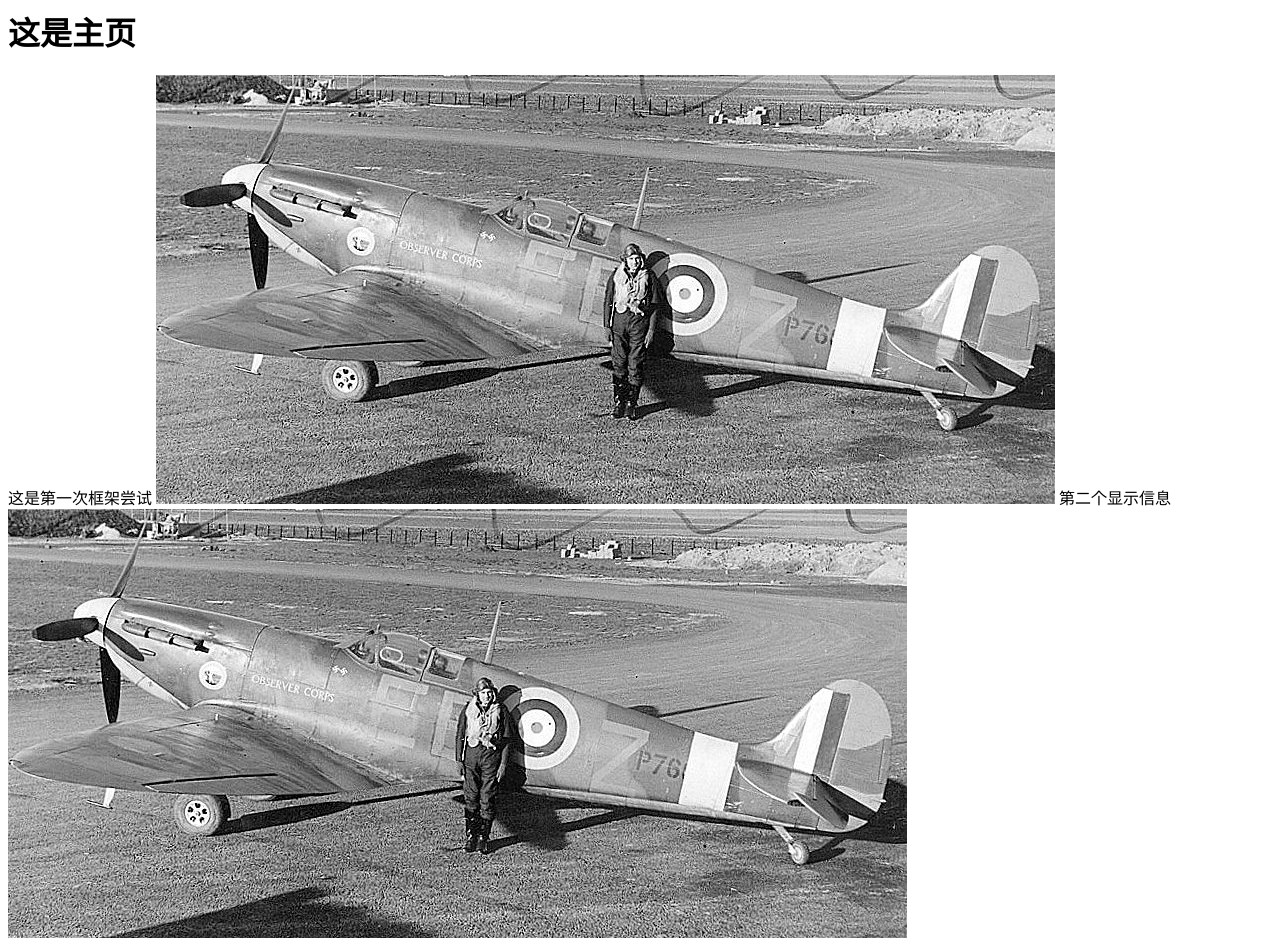
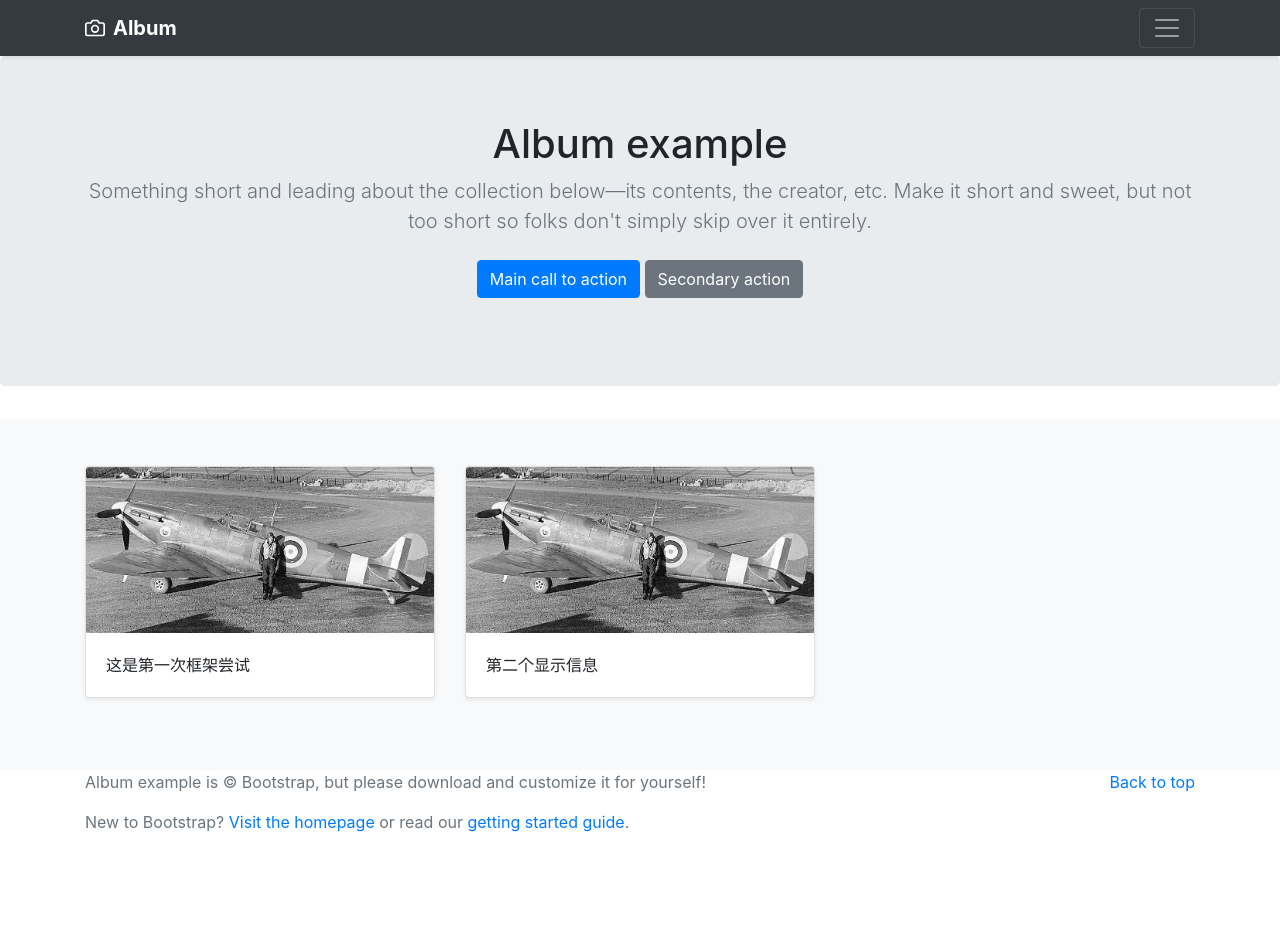
Before and after one commit to dorikoirony/mydjango-mod, a Django app: page / in a window 1280 px wide. After the commit the page ends 832 px from the top, so only its background shows below. Run offline with Django 3.2, Linux system fonts and the light colour scheme; data comes from the database, SQL or seed files in the repository; some libraries are stand-ins or nearby versions.

Commit message:
使用web模板bootstrap

```diff
--- a/templates/home.html
+++ b/templates/home.html
@@ -1,6 +1,115 @@
-<h1>这是主页</h1>
+<!-- <h1>这是主页</h1>
 
 {% for gallery in gallerys.all %}
 {{gallery.description}}
 <img src="{{gallery.image.url}} " alt="">
-{% endfor %}
+{% endfor %} -->
+
+
+
+
+<!doctype html>
+<html lang="en">
+  <head>
+    <meta charset="utf-8">
+    <meta name="viewport" content="width=device-width, initial-scale=1, shrink-to-fit=no">
+    <meta name="description" content="">
+    <meta name="author" content="">
+    <link rel="icon" href="../../../../favicon.ico">
+
+    <title>Album example for Bootstrap</title>
+
+    <link rel="canonical" href="https://getbootstrap.com/docs/4.1/examples/album/">
+
+    <!-- Bootstrap core CSS -->
+    <link rel="stylesheet" href="https://stackpath.bootstrapcdn.com/bootstrap/4.1.3/css/bootstrap.min.css" integrity="sha384-MCw98/SFnGE8fJT3GXwEOngsV7Zt27NXFoaoApmYm81iuXoPkFOJwJ8ERdknLPMO" crossorigin="anonymous">
+
+    <!-- Custom styles for this template -->
+    <link href="album.css" rel="stylesheet">
+  </head>
+
+  <body>
+
+    <header>
+      <div class="collapse bg-dark" id="navbarHeader">
+        <div class="container">
+          <div class="row">
+            <div class="col-sm-8 col-md-7 py-4">
+              <h4 class="text-white">About</h4>
+              <p class="text-muted">Add some information about the album below, the author, or any other background context. Make it a few sentences long so folks can pick up some informative tidbits. Then, link them off to some social networking sites or contact information.</p>
+            </div>
+            <div class="col-sm-4 offset-md-1 py-4">
+              <h4 class="text-white">Contact</h4>
+              <ul class="list-unstyled">
+                <li><a href="#" class="text-white">Follow on Twitter</a></li>
+                <li><a href="#" class="text-white">Like on Facebook</a></li>
+                <li><a href="#" class="text-white">Email me</a></li>
+              </ul>
+            </div>
+          </div>
+        </div>
+      </div>
+      <div class="navbar navbar-dark bg-dark shadow-sm">
+        <div class="container d-flex justify-content-between">
+          <a href="#" class="navbar-brand d-flex align-items-center">
+            <svg xmlns="http://www.w3.org/2000/svg" width="20" height="20" viewBox="0 0 24 24" fill="none" stroke="currentColor" stroke-width="2" stroke-linecap="round" stroke-linejoin="round" class="mr-2"><path d="M23 19a2 2 0 0 1-2 2H3a2 2 0 0 1-2-2V8a2 2 0 0 1 2-2h4l2-3h6l2 3h4a2 2 0 0 1 2 2z"></path><circle cx="12" cy="13" r="4"></circle></svg>
+            <strong>Album</strong>
+          </a>
+          <button class="navbar-toggler" type="button" data-toggle="collapse" data-target="#navbarHeader" aria-controls="navbarHeader" aria-expanded="false" aria-label="Toggle navigation">
+            <span class="navbar-toggler-icon"></span>
+          </button>
+        </div>
+      </div>
+    </header>
+
+    <main role="main">
+
+      <section class="jumbotron text-center">
+        <div class="container">
+          <h1 class="jumbotron-heading">Album example</h1>
+          <p class="lead text-muted">Something short and leading about the collection below—its contents, the creator, etc. Make it short and sweet, but not too short so folks don't simply skip over it entirely.</p>
+          <p>
+            <a href="#" class="btn btn-primary my-2">Main call to action</a>
+            <a href="#" class="btn btn-secondary my-2">Secondary action</a>
+          </p>
+        </div>
+      </section>
+
+      <div class="album py-5 bg-light">
+        <div class="container">
+
+          <div class="row">
+			{% for gallery in gallerys.all %}
+            <div class="col-md-4">
+              <div class="card mb-4 shadow-sm">
+                <img class="card-img-top" src="{{gallery.image.url}}">
+                <div class="card-body">
+                  <p class="card-text">{{gallery.description}}</p>
+                </div>
+              </div>
+            </div>
+			{% endfor %}
+          </div>
+        </div>
+      </div>
+
+    </main>
+
+    <footer class="text-muted">
+      <div class="container">
+        <p class="float-right">
+          <a href="#">Back to top</a>
+        </p>
+        <p>Album example is &copy; Bootstrap, but please download and customize it for yourself!</p>
+        <p>New to Bootstrap? <a href="../../">Visit the homepage</a> or read our <a href="../../getting-started/">getting started guide</a>.</p>
+      </div>
+    </footer>
+
+    <!-- Bootstrap core JavaScript
+    ================================================== -->
+    <!-- Placed at the end of the document so the pages load faster -->
+    <script src="https://code.jquery.com/jquery-3.3.1.slim.min.js" integrity="sha384-q8i/X+965DzO0rT7abK41JStQIAqVgRVzpbzo5smXKp4YfRvH+8abtTE1Pi6jizo" crossorigin="anonymous"></script>
+	<script src="https://cdnjs.cloudflare.com/ajax/libs/popper.js/1.14.3/umd/popper.min.js" integrity="sha384-ZMP7rVo3mIykV+2+9J3UJ46jBk0WLaUAdn689aCwoqbBJiSnjAK/l8WvCWPIPm49" crossorigin="anonymous"></script>
+	<script src="https://stackpath.bootstrapcdn.com/bootstrap/4.1.3/js/bootstrap.min.js" integrity="sha384-ChfqqxuZUCnJSK3+MXmPNIyE6ZbWh2IMqE241rYiqJxyMiZ6OW/JmZQ5stwEULTy" crossorigin="anonymous"></script>
+  </body>
+</html>
```
Also changed, not shown: images/Spitfire_IIA_P7666.jpg (deleted), images/Spitfire_IIA_P7666_vc1YDS0.jpg (deleted).
